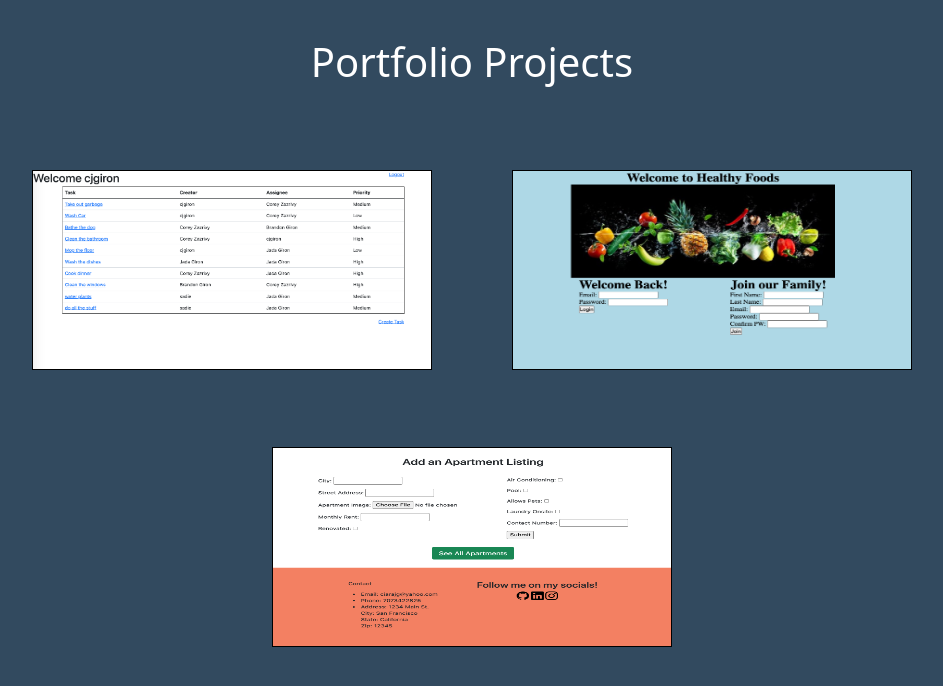
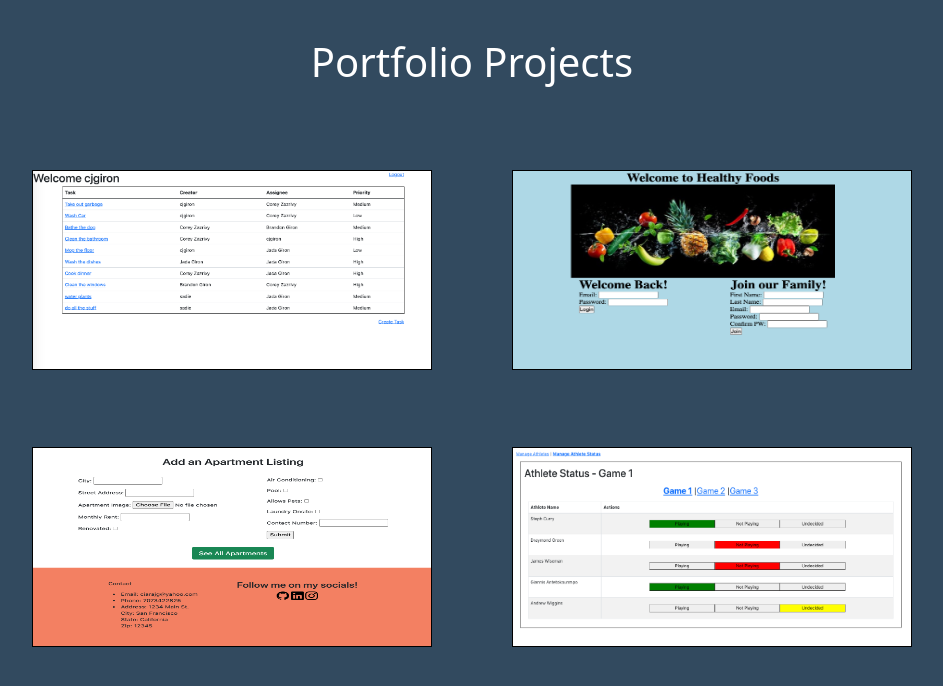
Before and after one commit to cjgiron/MyPortfolio-Repo, a Django app: page / in a window 1280 px wide. Shown: the part 598-1284 px from the top of the page, without its empty margins (168-1111 px from the left). Run offline with Django 3.2, Linux system fonts and the light colour scheme.

Commit message:
added last project icon

```diff
--- a/main_app/templates/home.html
+++ b/main_app/templates/home.html
@@ -29,6 +29,7 @@
             <img class="project-icon" src="{% static '/images/TaskManager.png' %}" alt="task manager">
             <img class="project-icon" src="{% static '/images/HealthyFoods.png' %}" alt="healthy foods">
             <img class="project-icon" src="{% static '/images/Rentaroo.png' %}" alt="rentaroo">
+            <img class="project-icon" src="{% static '/images/TeamManager.png' %}" alt="team manager">
         </div>
     </section>
 </body>
```
Also changed, not shown: main_app/static/images/TeamManager.png (added).
